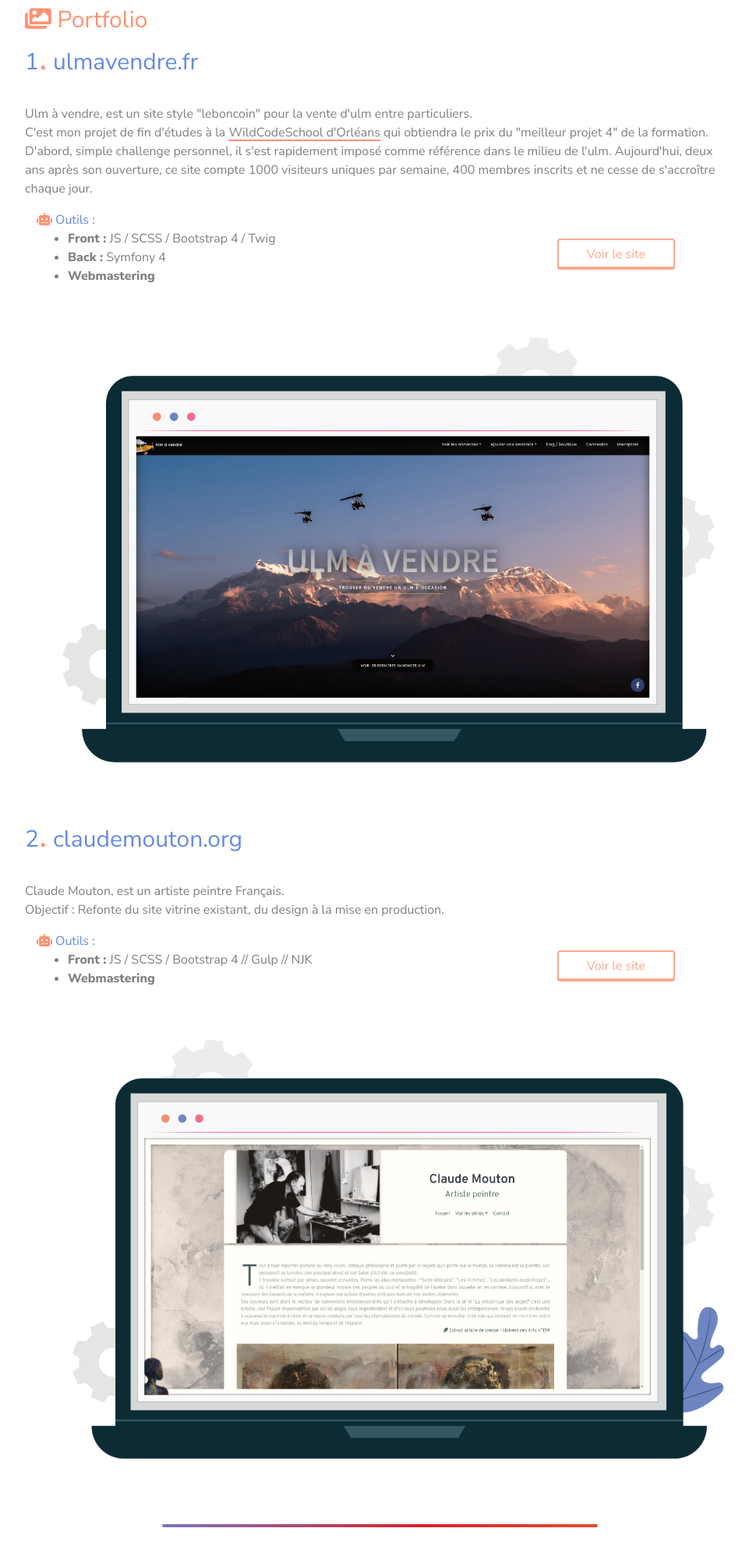
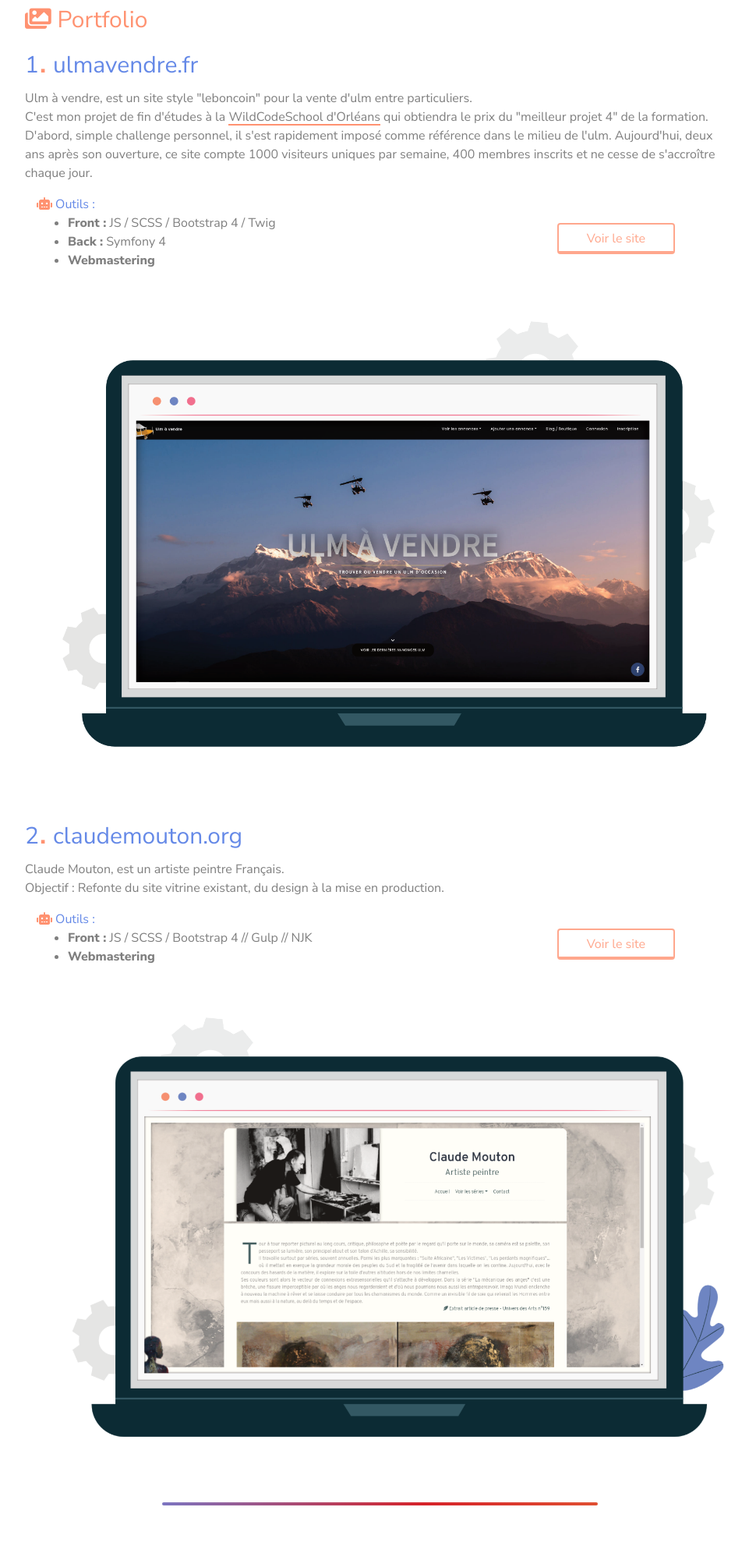
Before and after one commit to raphaelmouton/raphaelmouton.github.io, a plain HTML site: page index.html in a window 1280 px wide. Shown: the part 804-2796 px from the top of the page at 78% size, without its empty margins (153-1114 px from the left). Drawn offline with nearby package versions, Linux system fonts and the light colour scheme.

Commit message:
remove spacing

```diff
--- a/index.html
+++ b/index.html
@@ -53,10 +53,10 @@
     <hr class=" gradient-border">
     <!-- projets -->
     <div class="o-card--projets row">
-      <div class="c--projets-title col-12"><i class="fas fa-images"></i> Portfolio</div>
+      <div class="c--projets-title col-12 mb-1"><i class="fas fa-images"></i> Portfolio</div>
       <!-- ulmavendre.fr -->
       <section>
-        <h2> 1<span>.</span> ulmavendre.fr</h2><br>
+        <h2>1<span>.</span> ulmavendre.fr</h2>
         <p>Ulm à vendre, est un site style "leboncoin" pour la vente d'ulm entre particuliers.<br>
           C'est mon projet de fin d'études à la <a href="https://www.wildcodeschool.com/fr-FR" target="-_blank" rel="nofollow">WildCodeSchool d'Orléans</a> qui obtiendra le prix du "meilleur projet 4" de la formation.
           <br>
@@ -76,8 +76,8 @@
       </section>
       <!-- end ulmavendre.fr -->
       <!-- claudemouton.org -->
-      <section class="mt-5">
-        <h2>2<span>.</span> claudemouton.org</h2><br>
+      <section class="mt-5 pt-3">
+        <h2>2<span>.</span> claudemouton.org</h2>
         <p>Claude Mouton, est un artiste peintre Français.
           <br>
           Objectif : Refonte du site vitrine existant, du design à la mise en production.
```
